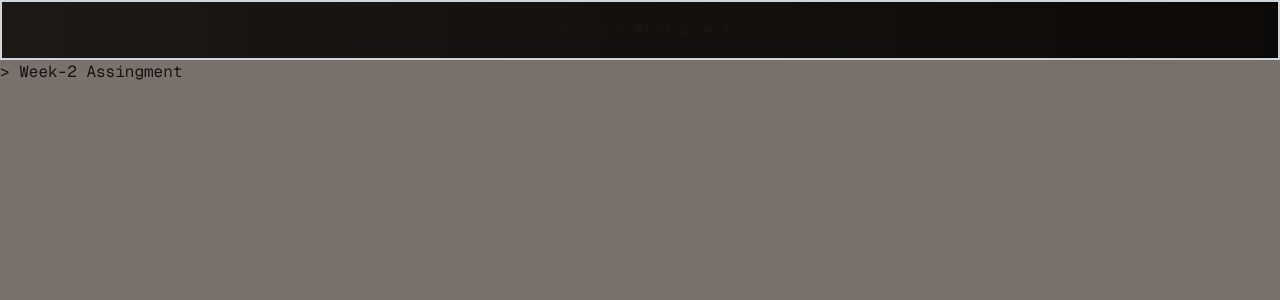
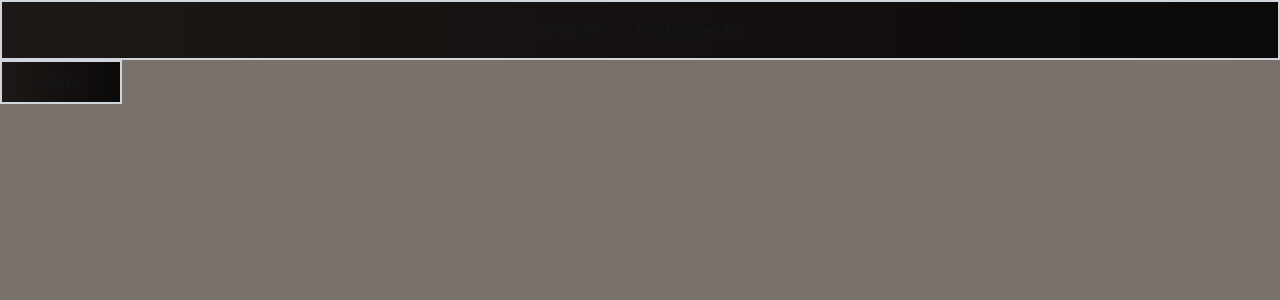
Before and after one commit to Denver-T/cprg306-assignments, a Next.js app: page / in a window 1280 px wide. Shown: the top 300 px of the page. Built offline with nearby package versions, Linux system fonts and the light colour scheme.

Commit message:
added reusable drop down function

```diff
--- /dev/null
+++ b/src/app/components/Dropdown.js
@@ -0,0 +1,37 @@
+import { useState } from "react";
+import Link from "next/link";
+
+export default function DropdownMenu({ label, items }) {
+  const [open, setOpen] = useState(false);
+
+  return (
+    <div className="relative inline-block justify-center text-center">
+      <button
+        onClick={() => setOpen(!open)}
+        className='px-10 py-2 bg-linear-to-r from-stone-900 to-stone-950 border-gray-300 border-2
+          hover:bg-black font-mono justify-center text-center p-2'
+      >
+        {label}
+      </button>
+
+
+      {open && (
+        <div className="absolute w-48 bg-stone-300 border shadow-lg">
+          <ul className="py-1">
+            {items.map((item, idx) => (
+              <li key={idx}>
+                <Link
+                  href={item.href}
+                  className="block px-4 py-2 hover:bg-gray-100"
+                  onClick={() => setOpen(false)}
+                >
+                  {item.label}
+                </Link>
+              </li>
+            ))}
+          </ul>
+        </div>
+      )}
+    </div>
+  );
+}
--- a/src/app/page.js
+++ b/src/app/page.js
@@ -1,17 +1,25 @@
-import Link from 'next/link';
+"use client"
+
+import DropdownMenu from './components/Dropdown';
+
+
+
 
 export default function Home() {
   return (
     <main>
       <div className="bg-stone-500 min-h-screen">
-        <h1 className="bg-linear-to-r from-stone-900 to-stone-950 border-gray-300 border-2 font-mono justify-center text-center p-4">
+        <h1 className="bg-linear-to-r from-stone-900 to-stone-950 border-gray-300 border-2
+        font-mono justify-center text-center p-4">
         CPRG306 - Assignments
         </h1>
-        <ol>
-          <li className="font-mono">
-            <Link href="/week-2"> &gt; Week-2 Assingment</Link>
-          </li>
-        </ol>
+        <DropdownMenu
+        label="Menu"
+        items={[
+          { label: "Shopping List", href: "/week-2/ShoppingList" },
+          { label: "Student Info", href: "/week-2/student-info" },
+        ]}
+      />
       </div>
     </main>
   );
```
Also changed, not shown: src/app/week-2/ShoppingList.js (renamed from src/app/week-2/page.js), src/app/week-2/student-info.js (renamed from src/app/week-2/student-infor.js).
